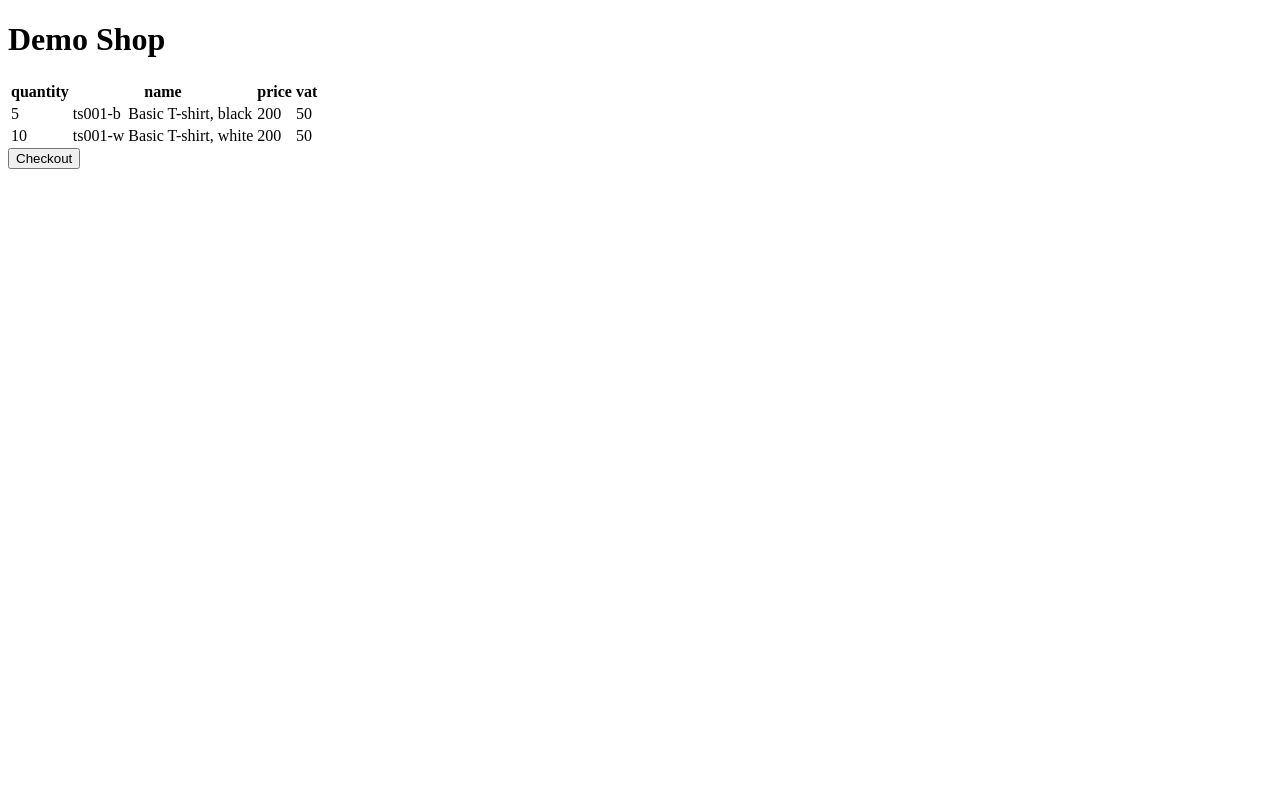
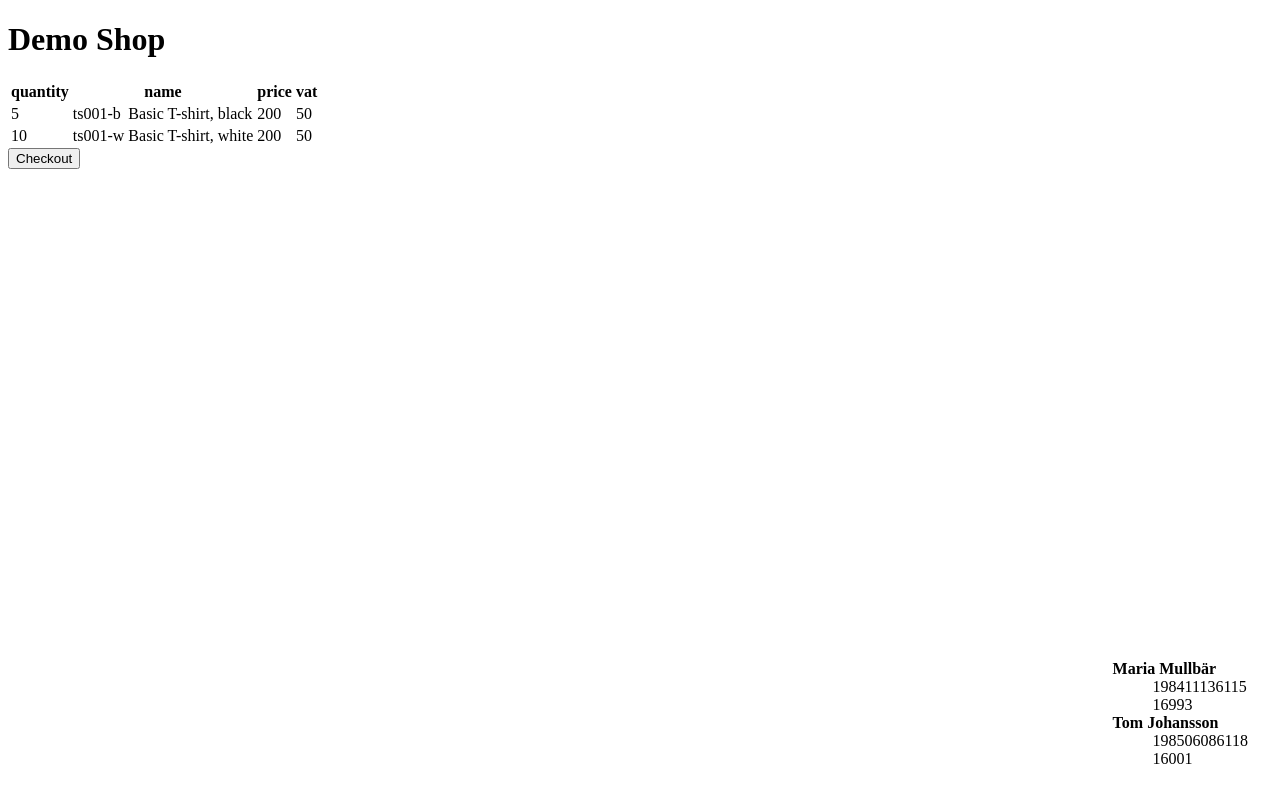
Before and after one commit to certitrade/checkout-demo-shop, a plain HTML site: page index.html in a window 1280 px wide. Drawn offline with Linux system fonts and the light colour scheme.

Commit message:
Added help.

```diff
--- a/index.html
+++ b/index.html
@@ -14,6 +14,21 @@
 			itemElement.value = JSON.stringify(item)
 		}
 	</script>
+	<style>
+		body>aside {
+			position: absolute;
+			right: 1em;
+			bottom: 1em;
+			background-color: rgb(var(--smoothly-warning-color), .4);
+			padding: 0 1em;
+			border: solid 1px rgb(var(--smoothly-warning-color), .8);
+			border-radius: 1em;
+		}
+
+		body>aside>dl>dt {
+			font-weight: 600;
+		}
+	</style>
 </head>
 <body>
 	<header>
@@ -39,6 +54,16 @@
 			<button type="submit">Checkout</button>
 		</form>
 	</main>
+	<aside>
+		<dl>
+			<dt>Maria Mullbär</dt>
+			<dd>198411136115</dd>
+			<dd>16993</dd>
+			<dt>Tom Johansson</dt>
+			<dd>198506086118</dd>
+			<dd>16001</dd>
+		</dl>
+	</aside>
 </body>
 <script defer>
 	const items = [
```
